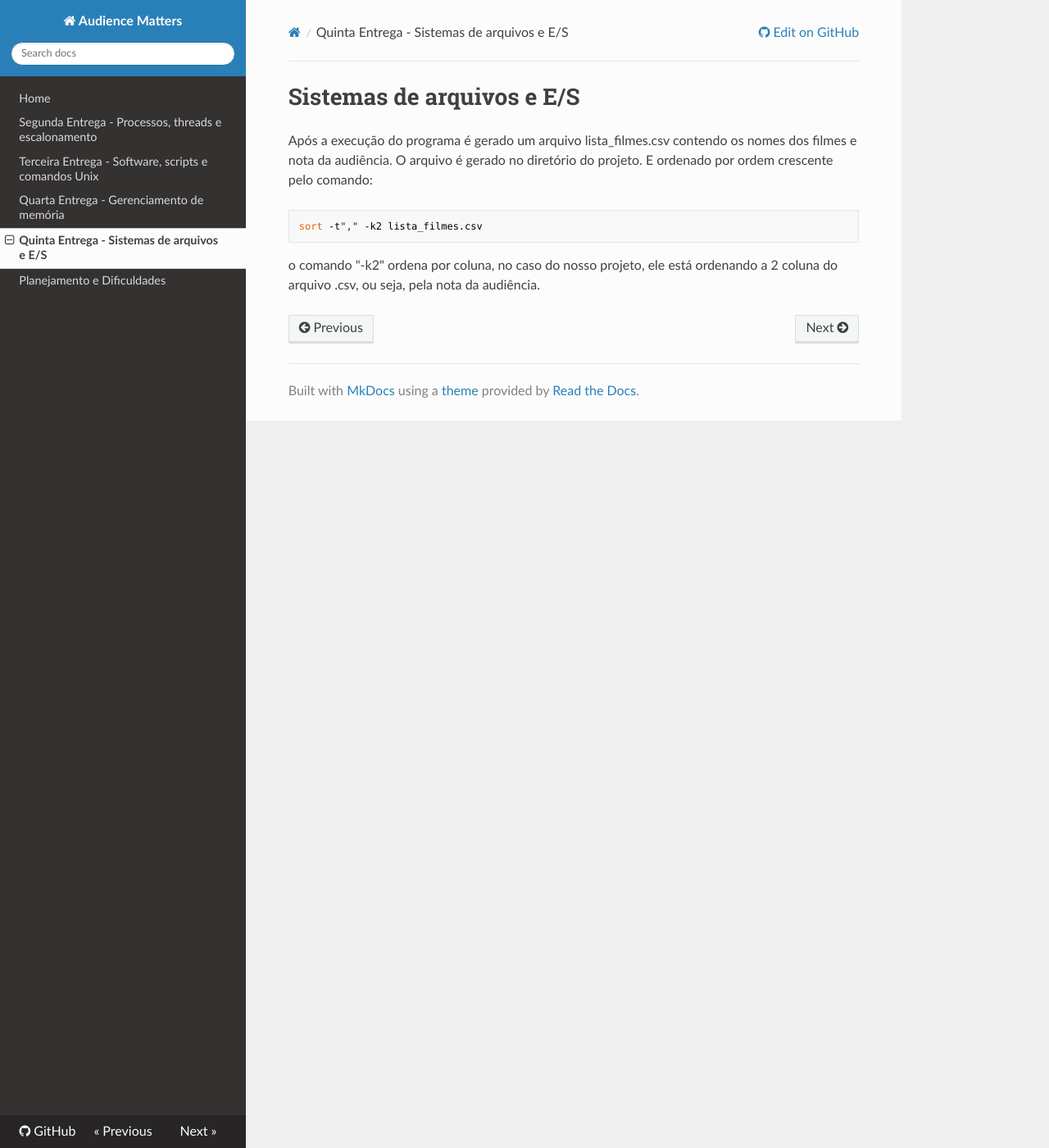
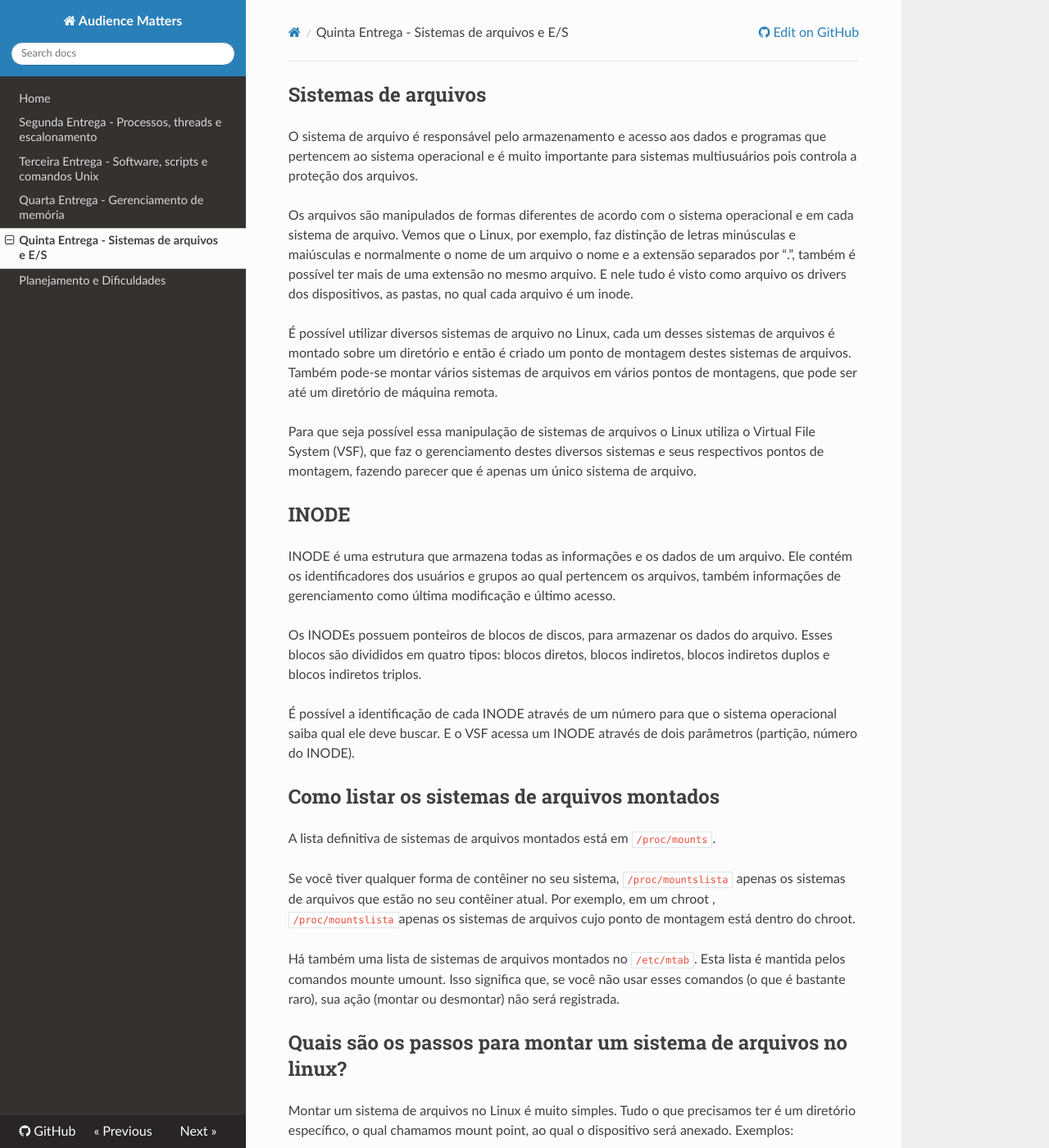
Before and after one commit to eversonott/sistemas_operacionais, an MkDocs documentation site: the page built from docs/entrega05.md, in a window 1280 px wide and 1400 px high. Shown: the whole window at 82% size. Built offline with MkDocs 1.6.1, drawn with Linux system fonts in a browser that asks for light colours; nearby versions of some CDN libraries; some of the changed text lies outside the part shown.

Commit message:
5 entrega finalizada

```diff
--- a/docs/entrega05.md
+++ b/docs/entrega05.md
@@ -1,4 +1,59 @@
-# Sistemas de arquivos e E/S
+## Sistemas de arquivos
+O sistema de arquivo é responsável pelo armazenamento e acesso aos dados e programas que pertencem ao sistema operacional e é muito importante para sistemas multiusuários pois controla a proteção dos arquivos.
+
+Os arquivos são manipulados de formas diferentes de acordo com o sistema operacional e em cada sistema de arquivo. Vemos que o Linux, por exemplo, faz distinção de letras minúsculas e maiúsculas e normalmente o nome de um arquivo o nome e a extensão separados por “.”, também é possível ter mais de uma extensão no mesmo arquivo. E nele tudo é visto como arquivo os drivers dos dispositivos, as pastas, no qual cada arquivo é um inode.
+
+É possível utilizar diversos sistemas de arquivo no Linux, cada um desses sistemas de arquivos é montado sobre um diretório e então é criado um ponto de montagem destes sistemas de arquivos. Também pode-se montar vários sistemas de arquivos em vários pontos de montagens, que pode ser até um diretório de máquina remota.
+
+Para que seja possível essa manipulação de sistemas de arquivos o Linux utiliza o Virtual File System (VSF), que faz o gerenciamento destes diversos sistemas e seus respectivos pontos de montagem, fazendo parecer que é apenas um único sistema de arquivo.
+
+## INODE
+
+INODE é uma estrutura que armazena todas as informações e os dados de um arquivo. Ele contém os identificadores dos usuários e grupos ao qual pertencem os arquivos, também informações de gerenciamento como última modificação e último acesso.
+
+Os INODEs possuem ponteiros de blocos de discos, para armazenar os dados do arquivo. Esses blocos são divididos em quatro tipos: blocos diretos, blocos indiretos, blocos indiretos duplos e blocos indiretos triplos.
+
+É possível a identificação de cada INODE através de um número para que o sistema operacional saiba qual ele deve buscar. E o VSF acessa um INODE através de dois parâmetros (partição, número do INODE).
+
+## Como listar os sistemas de arquivos montados
+
+A lista definitiva de sistemas de arquivos montados está em `/proc/mounts`.
+
+Se você tiver qualquer forma de contêiner no seu sistema, `/proc/mountslista` apenas os sistemas de arquivos que estão no seu contêiner atual. Por exemplo, em um chroot , `/proc/mountslista`apenas os sistemas de arquivos cujo ponto de montagem está dentro do chroot.
+
+Há também uma lista de sistemas de arquivos montados no `/etc/mtab`. Esta lista é mantida pelos comandos mounte umount. Isso significa que, se você não usar esses comandos (o que é bastante raro), sua ação (montar ou desmontar) não será registrada.
+
+## Quais são os passos para montar um sistema de arquivos no linux?
+
+Montar um sistema de arquivos no Linux é muito simples. Tudo o que precisamos ter é um diretório específico, o qual chamamos mount point, ao qual o dispositivo será anexado. Exemplos:
+
+<pre><code>mount - t [tipo] [caminho da partição] [ponto de montagem]</code></pre>
+
+## Como desmontar um sistema de arquivo?
+
+Utilize o comando umount para desmontar um sistema de arquivos montado no Linux. A sintaxe é muito simples: basta digitar o comando e declarar o mount point que deseja desmontar. Exemplos:
+
+`umount /dev/sda4`
+
+`umount /arquivos`
+
+`umount /ISSO`
+
+## Virtualização
+
+ A Virtualização é a ideia de construir uma versão virtual de ambientes computadorizados. Ou seja, a criação de máquinas virtuais a partir de um.
+
+## Por que o Docker pode ser útil a segurança e virtualização?
+
+ O Docker é uma ferramenta que permite criar ambientes isolados e portáteis (containers) e através dela os desenvolvedores podem empacotar aplicações com bibliotecas e links necessários trazendo mais eficiência e simplificação.
+
+ Com o Docker não há a necessidade de ter o gerenciamento feito diretamente, ele é instalado em em cada servidor e apresenta comandos simples, facilitanto o dia a dia do desenvolvedor e trazendo segurança.
+
+Para a instalação do Docker seguir os passos do site a seguir: <a href="https://www.hostinger.com.br/tutoriais/install-docker-ubuntu">Docker</a>
+
+
+## Sistemas de arquivos e E/S no projeto
+
 Após a execução do programa é gerado um arquivo lista_filmes.csv contendo os nomes dos filmes e nota da audiência. O arquivo é gerado no diretório do projeto.
 E ordenado por ordem crescente pelo comando:
 <pre><code>sort -t"," -k2 lista_filmes.csv</code></pre>
```
